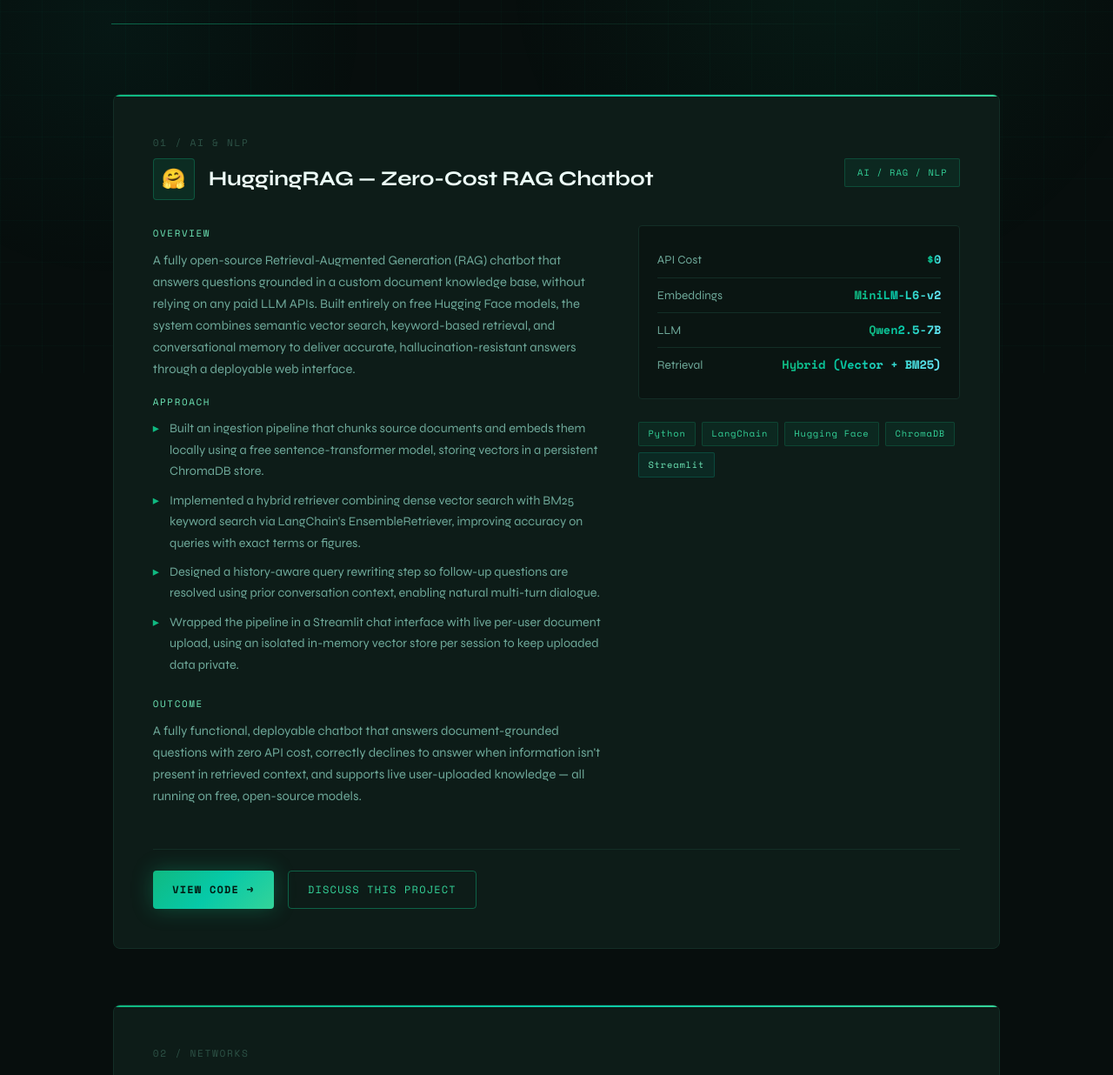
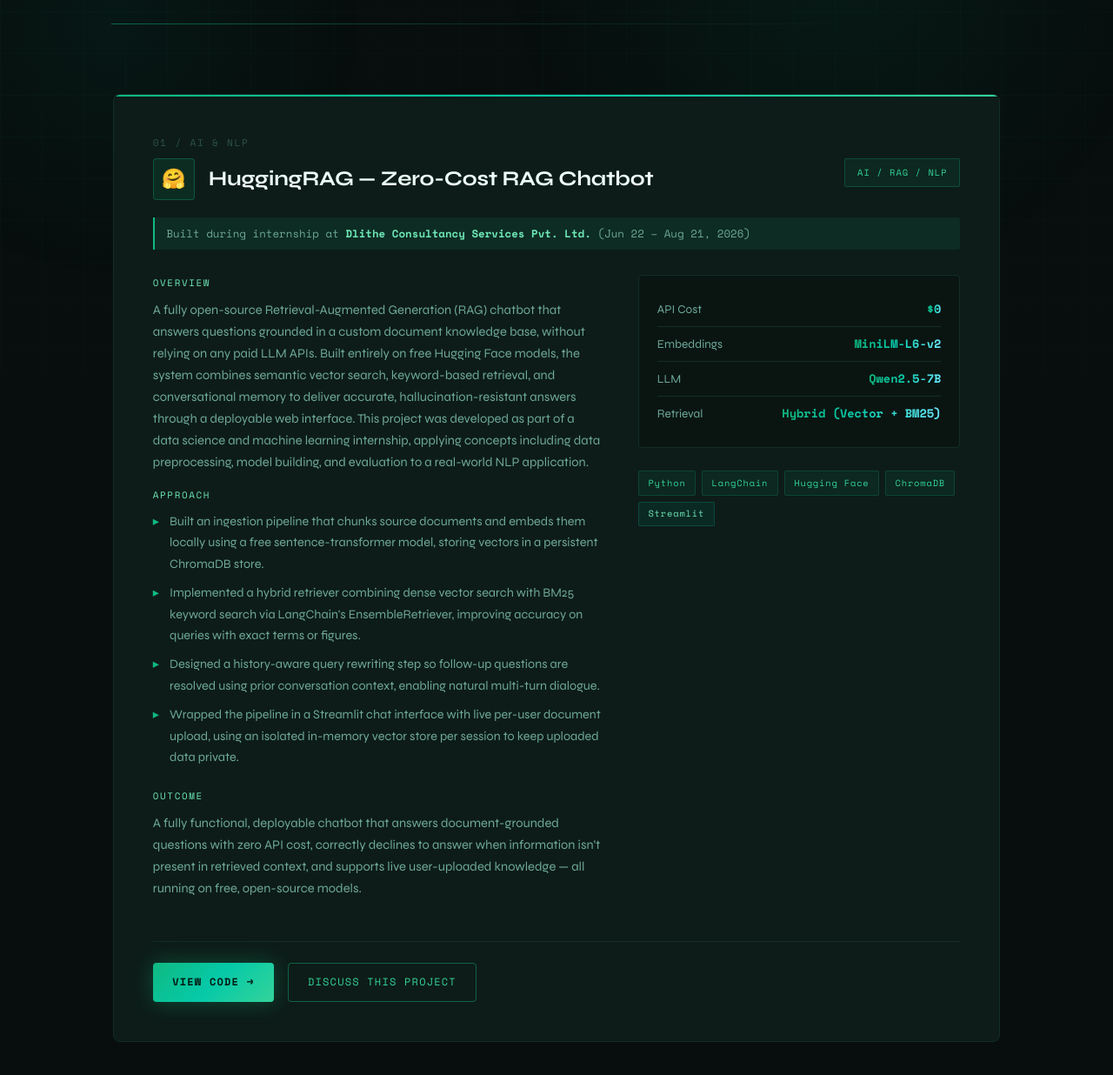
Before and after one commit to darshan320/My_portfolio, a Flask app: page /work.html in a window 1280 px wide. Shown: the part 371-1607 px from the top of the page at 87% size. Run offline with Flask 3, Linux system fonts and the light colour scheme; some libraries are stand-ins or nearby versions.

Commit message:
updated templates

```diff
--- a/templates/index.html
+++ b/templates/index.html
@@ -619,7 +619,7 @@
       <div class="projects-grid">
 
                 <article class="card">
-          <div class="card-icon">🤗</div>
+                    <div class="card-icon">🤗</div>
           <h3 class="card-title">HuggingRAG — Zero-Cost RAG Chatbot</h3>
           <p class="card-desc">Open-source Retrieval-Augmented Generation chatbot combining hybrid vector + keyword search with free Hugging Face models, featuring conversational memory and live document upload — fully deployable with zero API cost.</p>
           <div class="card-badges">
@@ -628,6 +628,7 @@
             <span class="badge">Python</span>
             <span class="badge">ChromaDB</span>
             <span class="badge-teal badge">Streamlit</span>
+            <span class="badge badge-teal">Internship @ Dlithe</span>
           </div>
           <div class="card-footer">
             <a href="work.html#huggingrag" class="card-link">Case Study →</a>
--- a/templates/work.html
+++ b/templates/work.html
@@ -286,6 +286,20 @@
       white-space: nowrap;
     }
 
+    .work-meta-note {
+      font-family: var(--mono);
+      font-size: 0.78rem;
+      color: var(--silver);
+      margin: -0.4rem 0 1.2rem;
+      padding: 0.5rem 0.85rem;
+      border-left: 2px solid var(--g-start);
+      background: var(--dim-a);
+      border-radius: 0 3px 3px 0;
+    }
+    .work-meta-note strong {
+      color: var(--mint);
+    }
+
     .work-grid {
       display: grid;
       grid-template-columns: 1.4fr 1fr;
@@ -533,10 +547,14 @@
         <span class="work-category">AI / RAG / NLP</span>
       </div>
 
+      <div class="work-meta-note">
+        Built during internship at <strong>Dlithe Consultancy Services Pvt. Ltd.</strong> (Jun 22 – Aug 21, 2026)
+      </div>
+
       <div class="work-grid">
         <div class="work-text">
           <span class="work-section-label">Overview</span>
-          <p>A fully open-source Retrieval-Augmented Generation (RAG) chatbot that answers questions grounded in a custom document knowledge base, without relying on any paid LLM APIs. Built entirely on free Hugging Face models, the system combines semantic vector search, keyword-based retrieval, and conversational memory to deliver accurate, hallucination-resistant answers through a deployable web interface.</p>
+          <p>A fully open-source Retrieval-Augmented Generation (RAG) chatbot that answers questions grounded in a custom document knowledge base, without relying on any paid LLM APIs. Built entirely on free Hugging Face models, the system combines semantic vector search, keyword-based retrieval, and conversational memory to deliver accurate, hallucination-resistant answers through a deployable web interface. This project was developed as part of a data science and machine learning internship, applying concepts including data preprocessing, model building, and evaluation to a real-world NLP application.</p>
 
           <span class="work-section-label">Approach</span>
           <ul>
```
